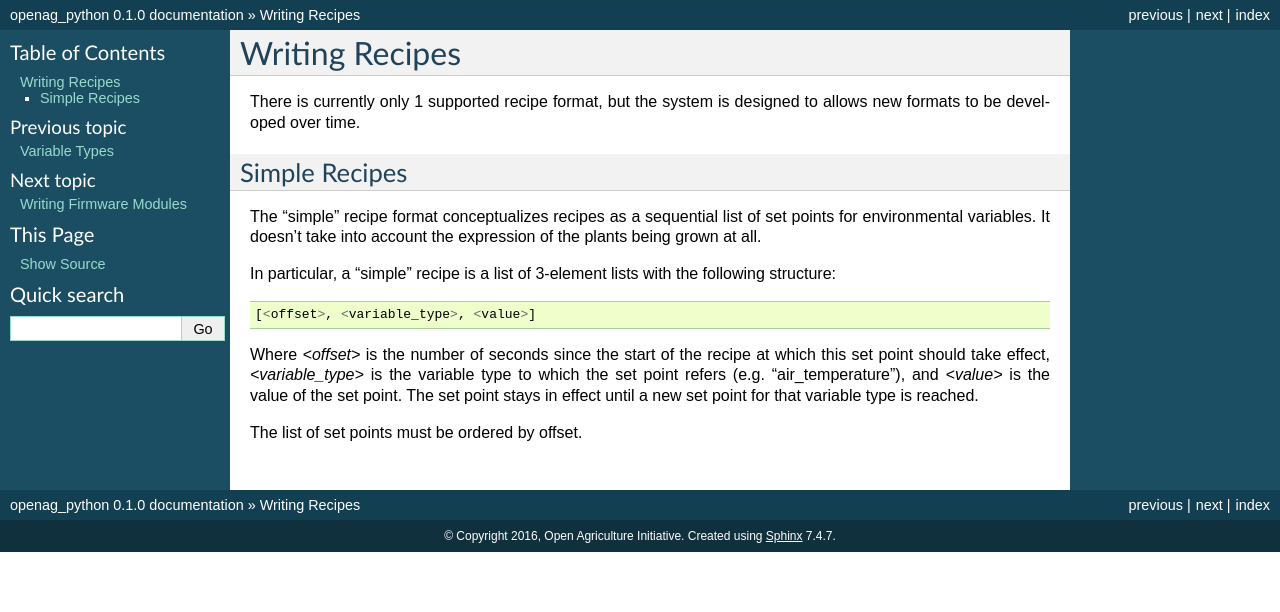
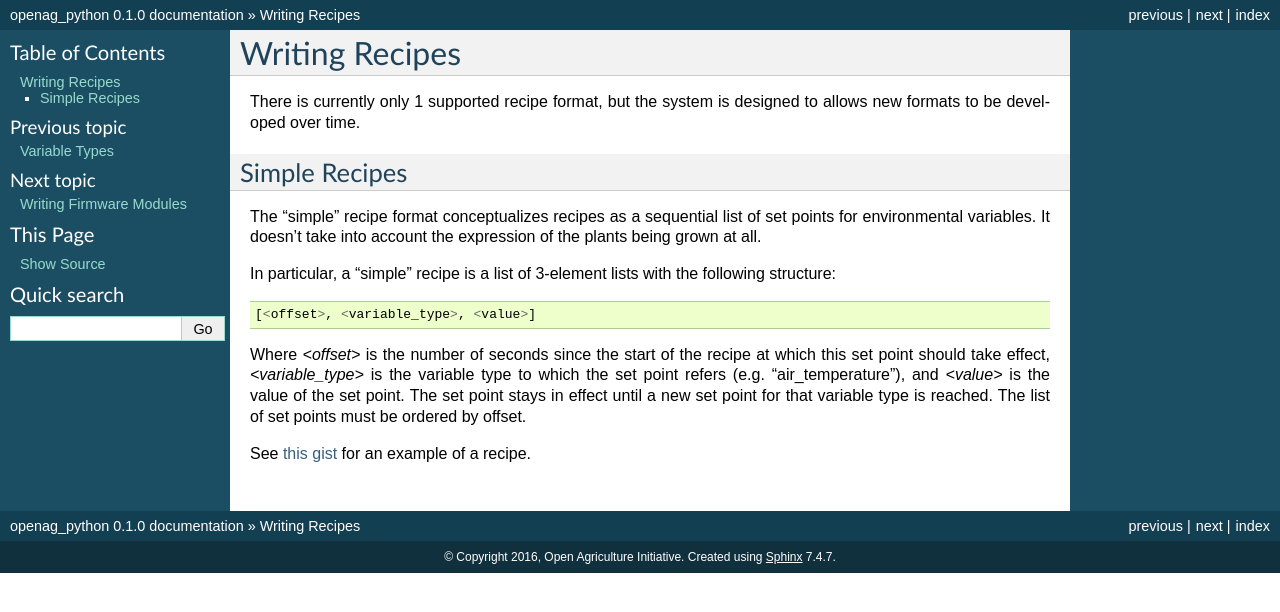
Before and after one commit to OpenAgricultureFoundation/openag_python, a Sphinx documentation site: the page built from docs/recipes.rst, in a window 1280 px wide. Shown: the top 612 px of the page. Built offline with Sphinx 7.4.7, drawn with Linux system fonts in a browser that asks for light colours.

Commit message:
Documentation updates

```diff
--- a/docs/firmware_modules.rst
+++ b/docs/firmware_modules.rst
@@ -68,6 +68,6 @@ calibration with only the "calibration" inputs and outputs.
 Examples
 --------
 
-The `Binary Actuator module
-<https://github.com/OpenAgInitiative/openag_binary_actuator>`_ is an example of
-a minimal firmware module and can be used for reference in writing your own.
+The repository `openag_firmware_examples
+<https://github.com/OpenAgInitiative/openag_firmware_examples>`_ provides some
+examples of well-documented, simple firmware modules for reference.
--- a/docs/index.rst
+++ b/docs/index.rst
@@ -11,6 +11,11 @@ accompanying documentation define many of the standards on which the rest of
 the software is built. It defines the object model for the database, the
 structure of Arduino modules, and a command line interface for interacting
 setting up and interacting with a system.
+
+There is also ROS package `openag_brain
+<https://github.com/OpenAgInitiative/openag_brain.git>`_ which runs on the food
+computer. It is built on top of this library and provides things like control
+loops, data persistence, and taking images from a USB camera.
 
 .. toctree::
    :maxdepth: 2
--- a/docs/recipes.rst
+++ b/docs/recipes.rst
@@ -22,6 +22,9 @@ Where `<offset>` is the number of seconds since the start of the recipe at
 which this set point should take effect, `<variable_type>` is the variable type
 to which the set point refers (e.g. "air_temperature"), and `<value>` is the
 value of the set point. The set point stays in effect until a new set point for
-that variable type is reached.
+that variable type is reached. The list of set points must be ordered by
+offset.
 
-The list of set points must be ordered by offset.
+See `this gist
+<https://gist.github.com/LeonChambers/11a76af7867acb682a849b414a97c483.html>`_
+for an example of a recipe.
```
